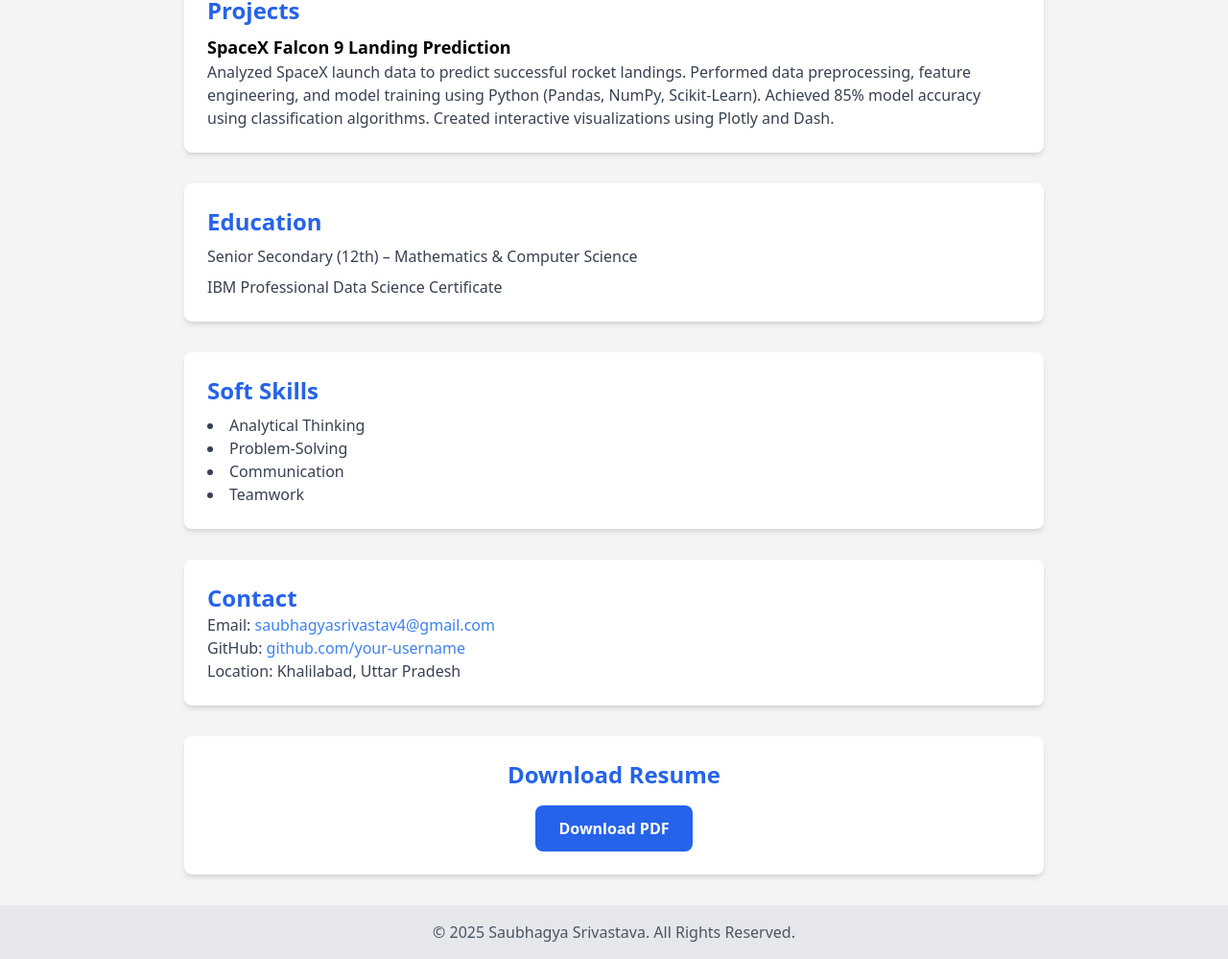
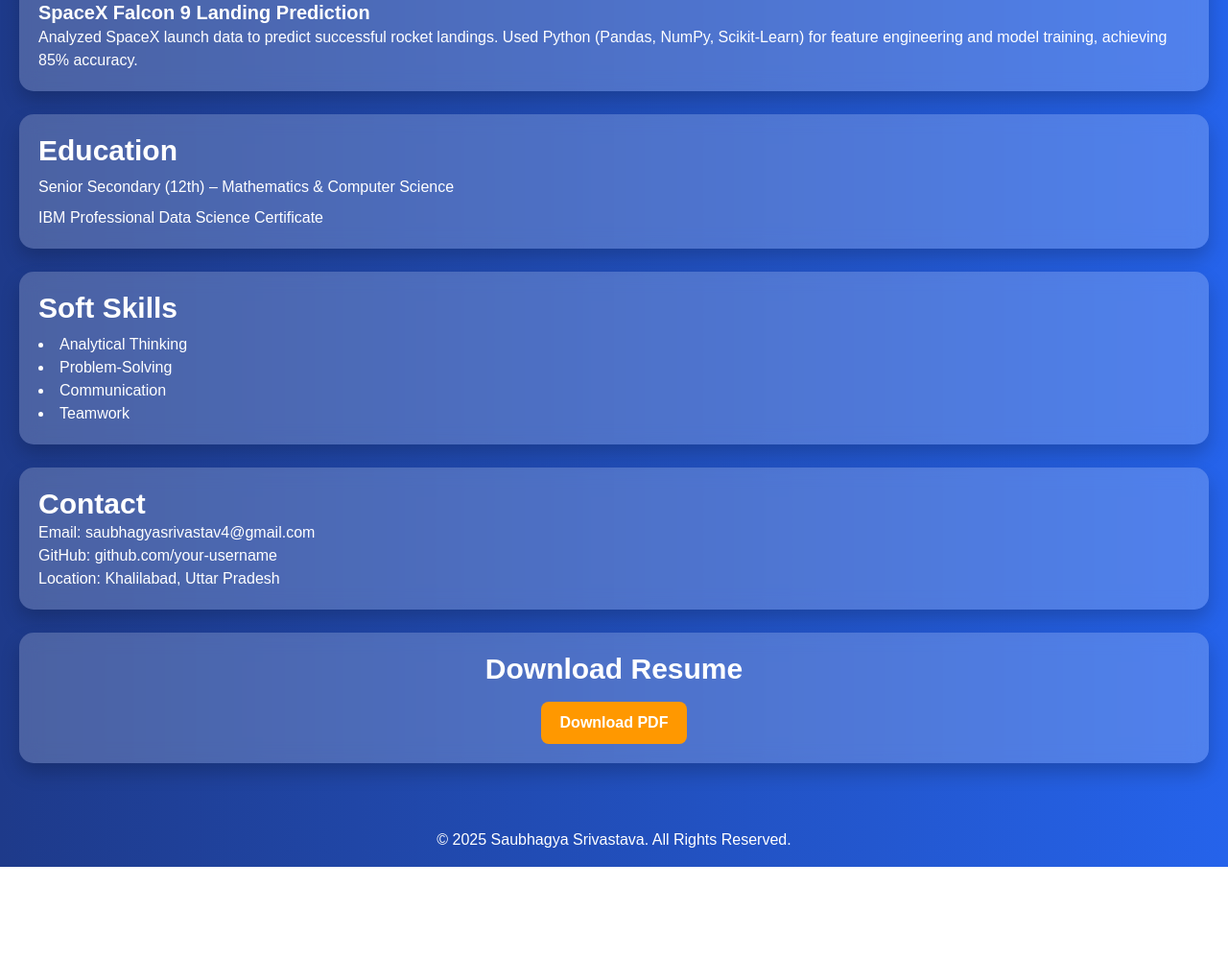
Before and after one commit to Saubhagya49/Resume-Website, a plain HTML site: page index.html in a window 1280 px wide. Shown: the part 581-1580 px from the top of the page at 96% size. After the commit the page ends 1484 px from the top, so only its background shows below. Drawn offline with nearby package versions, Linux system fonts and the light colour scheme.

Commit message:
Update index.html

```diff
--- a/index.html
+++ b/index.html
@@ -3,23 +3,67 @@
 <head>
     <meta charset="UTF-8">
     <meta name="viewport" content="width=device-width, initial-scale=1.0">
-    <title>Saubhagya Srivastava </title>
+    <title>Saubhagya Srivastava - Aspiring Data Professional</title>
     <script src="https://cdn.tailwindcss.com"></script>
+    <style>
+        body {
+            background: linear-gradient(to right, #1e3a8a, #2563eb);
+            color: white;
+            font-family: 'Poppins', sans-serif;
+        }
+        .container {
+            max-width: 900px;
+            margin: auto;
+            padding: 20px;
+        }
+        .card {
+            background: rgba(255, 255, 255, 0.2);
+            padding: 20px;
+            border-radius: 15px;
+            box-shadow: 0 10px 20px rgba(0, 0, 0, 0.2);
+            backdrop-filter: blur(10px);
+            transition: transform 0.3s ease-in-out;
+        }
+        .card:hover {
+            transform: translateY(-5px);
+        }
+        a {
+            color: #93c5fd;
+            transition: color 0.3s;
+        }
+        a:hover {
+            color: #fff;
+        }
+        .btn {
+            display: inline-block;
+            padding: 10px 20px;
+            background: #ff9800;
+            color: white;
+            font-weight: bold;
+            border-radius: 8px;
+            text-decoration: none;
+            transition: background 0.3s ease-in-out;
+        }
+        .btn:hover {
+            background: #e68900;
+        }
+    </style>
 </head>
-<body class="bg-gray-100 font-sans">
-    <header class="bg-blue-600 text-white text-center py-6">
-        <h1 class="text-3xl font-bold">Saubhagya Srivastava</h1>
-        <p class="text-lg">Aspiring Data Science Enthusiast | Machine Learning Enthusiast</p>
+<body>
+    <header class="text-center py-6">
+        <h1 class="text-5xl font-bold">Saubhagya Srivastava</h1>
+        <p class="text-2xl mt-2">Aspiring Data Professional | Enthusiastic Learner</p>
     </header>
 
-    <section class="max-w-4xl mx-auto mt-8 p-6 bg-white shadow-md rounded-lg">
-        <h2 class="text-2xl font-semibold text-blue-600">About Me</h2>
-        <p class="mt-2 text-gray-700">Aspiring Data Scientist with strong expertise in machine learning, data analysis, and Python programming. Skilled in data visualization, predictive modeling, and statistical analysis. Passionate about using data-driven insights to solve real-world problems.</p>
+    <div class="container">
+        <section class="card">
+            <h2 class="text-3xl font-semibold">About Me</h2>
+            <p class="mt-2">Aspiring Data Professional with a passion for data analysis, problem-solving, and continuous learning. Skilled in Python and SQL, with experience in working on data-driven projects. Skilled in data visualization, predictive modeling, and statistical analysis.</p>
         </section>
 
-    <section class="max-w-4xl mx-auto mt-8 p-6 bg-white shadow-md rounded-lg">
-        <h2 class="text-2xl font-semibold text-blue-600">Technical Skills</h2>
-        <ul class="list-disc list-inside mt-2 text-gray-700">
+        <section class="card mt-6">
+            <h2 class="text-3xl font-semibold">Technical Skills</h2>
+            <ul class="list-disc list-inside mt-2">
                 <li><strong>Programming:</strong> Python, SQL</li>
                 <li><strong>Machine Learning:</strong> Scikit-Learn, TensorFlow</li>
                 <li><strong>Data Visualization:</strong> Matplotlib, Seaborn</li>
@@ -27,23 +71,23 @@
             </ul>
         </section>
 
-    <section class="max-w-4xl mx-auto mt-8 p-6 bg-white shadow-md rounded-lg">
-        <h2 class="text-2xl font-semibold text-blue-600">Projects</h2>
+        <section class="card mt-6">
+            <h2 class="text-3xl font-semibold">Projects</h2>
             <div class="mt-2">
-            <h3 class="text-lg font-semibold">SpaceX Falcon 9 Landing Prediction</h3>
-            <p class="text-gray-700">Analyzed SpaceX launch data to predict successful rocket landings. Performed data preprocessing, feature engineering, and model training using Python (Pandas, NumPy, Scikit-Learn). Achieved 85% model accuracy using classification algorithms. Created interactive visualizations using Plotly and Dash.</p>
+                <h3 class="text-xl font-semibold">SpaceX Falcon 9 Landing Prediction</h3>
+                <p>Analyzed SpaceX launch data to predict successful rocket landings. Used Python (Pandas, NumPy, Scikit-Learn) for feature engineering and model training, achieving 85% accuracy.</p>
             </div>
         </section>
 
-    <section class="max-w-4xl mx-auto mt-8 p-6 bg-white shadow-md rounded-lg">
-        <h2 class="text-2xl font-semibold text-blue-600">Education</h2>
-        <p class="mt-2 text-gray-700">Senior Secondary (12th) – Mathematics & Computer Science</p>
-        <p class="mt-2 text-gray-700">IBM Professional Data Science Certificate</p>
+        <section class="card mt-6">
+            <h2 class="text-3xl font-semibold">Education</h2>
+            <p class="mt-2">Senior Secondary (12th) – Mathematics & Computer Science</p>
+            <p class="mt-2">IBM Professional Data Science Certificate</p>
         </section>
 
-    <section class="max-w-4xl mx-auto mt-8 p-6 bg-white shadow-md rounded-lg">
-        <h2 class="text-2xl font-semibold text-blue-600">Soft Skills</h2>
-        <ul class="list-disc list-inside mt-2 text-gray-700">
+        <section class="card mt-6">
+            <h2 class="text-3xl font-semibold">Soft Skills</h2>
+            <ul class="list-disc list-inside mt-2">
                 <li>Analytical Thinking</li>
                 <li>Problem-Solving</li>
                 <li>Communication</li>
@@ -51,19 +95,20 @@
             </ul>
         </section>
 
-    <section class="max-w-4xl mx-auto mt-8 p-6 bg-white shadow-md rounded-lg">
-        <h2 class="text-2xl font-semibold text-blue-600">Contact</h2>
-        <p class="text-gray-700">Email: <a href="mailto:saubhagyasrivastav4@gmail.com" class="text-blue-500">saubhagyasrivastav4@gmail.com</a></p>
-        <p class="text-gray-700">GitHub: <a href="https://github.com/your-username" class="text-blue-500">github.com/your-username</a></p>
-        <p class="text-gray-700">Location: Khalilabad, Uttar Pradesh</p>
+        <section class="card mt-6">
+            <h2 class="text-3xl font-semibold">Contact</h2>
+            <p>Email: <a href="mailto:saubhagyasrivastav4@gmail.com">saubhagyasrivastav4@gmail.com</a></p>
+            <p>GitHub: <a href="https://github.com/your-username">github.com/your-username</a></p>
+            <p>Location: Khalilabad, Uttar Pradesh</p>
         </section>
 
-    <section class="max-w-4xl mx-auto mt-8 p-6 bg-white shadow-md rounded-lg text-center">
-        <h2 class="text-2xl font-semibold text-blue-600">Download Resume</h2>
-        <a href="Saubhagya_Srivastava_Resume.pdf" download class="mt-4 inline-block px-6 py-3 bg-blue-600 text-white font-bold rounded-lg hover:bg-blue-700">Download PDF</a>
+        <section class="card mt-6 text-center">
+            <h2 class="text-3xl font-semibold">Download Resume</h2>
+            <a href="Saubhagya_Srivastava_Resume.pdf" download class="btn mt-4">Download PDF</a>
         </section>
+    </div>
 
-    <footer class="text-center text-gray-600 mt-8 py-4 bg-gray-200">
+    <footer class="text-center text-white mt-8 py-4">
         &copy; 2025 Saubhagya Srivastava. All Rights Reserved.
     </footer>
 </body>
```
Lines whose indentation alone changed are shown as unchanged.
